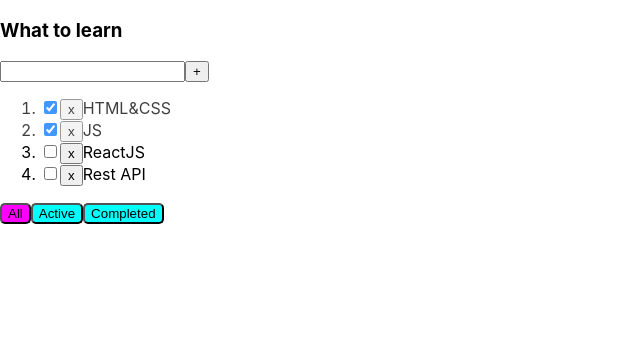
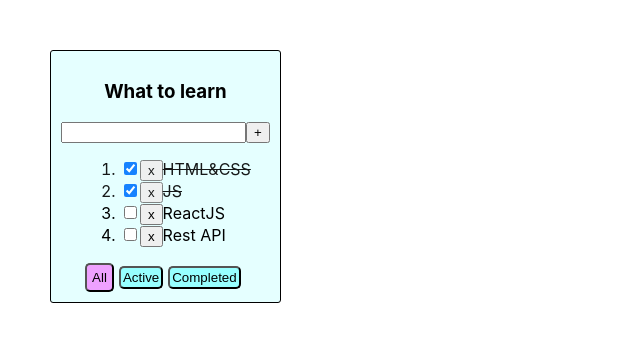
Before and after one commit to YaroshUlad/ToDoList, a React (Create React App) app: page / in a window 1280 px wide. Shown: the top 342 px of the page, without its empty margins (0-640 px from the left). Built offline with nearby package versions, Linux system fonts and the light colour scheme.

Commit message:
add some styles

```diff
--- a/src/App.css
+++ b/src/App.css
@@ -1,13 +1,12 @@
-.App {
+.AppWrapper {
     padding: 30px;
     display: flex;
-    background-color: greenyellow;
-
+    margin: 20px;
 }
 
-.App > div {
-    margin: 50px;
-    background-color: greenyellow;
+.AppWrapper > div {
+    border: black 1px solid;
+    padding: 10px;
 }
 
 .error {
@@ -19,15 +18,28 @@
 }
 
 .completed {
-    opacity: 75%;
+    opacity: 90%;
+    text-decoration: line-through;
 }
 
 .filter-active {
-    background-color: fuchsia;
+    background-color: rgba(255, 0, 255, 0.37);
     border-radius: 5px;
+    padding: 5px;
+    margin-right: 5px;
 }
 
 .filter {
-    background-color: aqua;
+    background-color: rgba(0, 255, 255, 0.34);
     border-radius: 5px;
+    padding: 2px;
+    margin-right: 5px;
 }
+
+.ToDoListWrapper {
+    border-radius: 3px;
+    display: flex;
+    flex-direction: column;
+    align-items: center;
+    background-color: rgba(0, 255, 255, 0.1);
+}
--- a/src/App.tsx
+++ b/src/App.tsx
@@ -37,7 +37,7 @@ const App = () => {
     }
 
     return (
-        <div>
+        <div className={'AppWrapper'}>
             <ToDoList isDoneChanger={isDoneChanger}
                       deleteTask={deleteTask}
                       addNewTask={addNewTask}
--- a/src/components/ToDoList.tsx
+++ b/src/components/ToDoList.tsx
@@ -53,7 +53,7 @@ export const ToDoList = (props: ToDoListPropsType) => {
     }
 
     return (
-        <div>
+        <div className={'ToDoListWrapper'}>
             <h3>{props.title}</h3>
             <div>
                 <input className={error ? 'error' : ''} onKeyPress={onKeyPressHandler}
```
